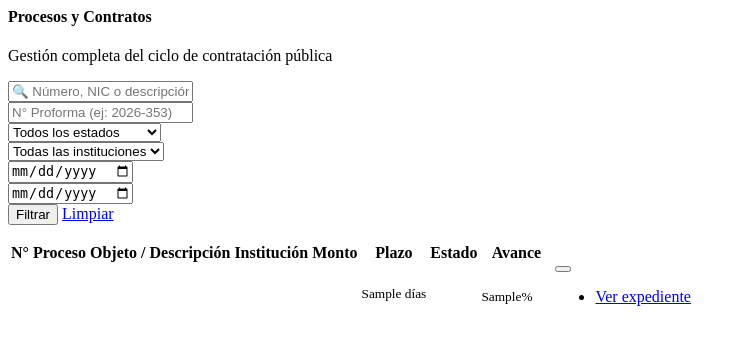
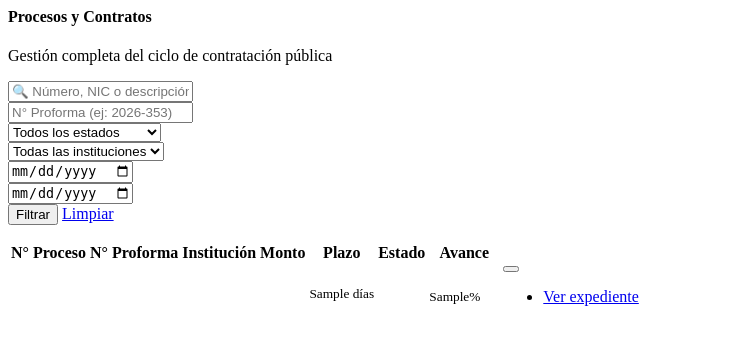
Before and after one commit to ncuenca84/sercop, a PHP site: template resources/views/procesos/index.php in a window 1280 px wide. Shown: the top 345 px of the page, without its empty margins (0-746 px from the left). Run offline with PHP 8.4, Linux system fonts and the light colour scheme; the template is opened without the code that fills it: most values are stand-ins (such as "Sample title", 1, 10 or a date in 2020); data that the repository does not hold is empty; some libraries are stand-ins or nearby versions.

Commit message:
Reemplaza columna Objeto/Descripción por N° Proforma en lista de procesos
https://claude.ai/code/session_017LJC9eNyVCeTMA4JQc61G7

```diff
--- a/app/Controllers/Web/Controllers.php
+++ b/app/Controllers/Web/Controllers.php
@@ -345,7 +345,9 @@ class ProcesosController extends BaseController
 
         $paginator  = Proceso::listar($filtros, $page);
         $instituciones = Institucion::all('nombre ASC');
-        $this->view('procesos.index', compact('paginator', 'instituciones', 'filtros') + ['title' => 'Procesos']);
+        $cfg = \Services\ProformaService::getConfig(tenantId());
+        $proformaNumeros = $cfg['proforma_numeros'] ?? [];
+        $this->view('procesos.index', compact('paginator', 'instituciones', 'filtros', 'proformaNumeros') + ['title' => 'Procesos']);
     }
 
     public function create(): void
--- a/resources/views/procesos/index.php
+++ b/resources/views/procesos/index.php
@@ -58,7 +58,7 @@
   <div class="table-responsive">
     <table class="table table-hover mb-0">
       <thead><tr>
-        <th>N° Proceso</th><th>Objeto / Descripción</th><th>Institución</th>
+        <th>N° Proceso</th><th>N° Proforma</th><th>Institución</th>
         <th>Monto</th><th>Plazo</th><th>Estado</th><th>Avance</th><th></th>
       </tr></thead>
       <tbody>
@@ -66,7 +66,7 @@
         <tr>
           <td><a href="/procesos/<?= $p['id'] ?>" class="fw-semibold text-decoration-none text-primary"><?= e($p['numero_proceso']) ?></a>
               <br><small class="text-muted"><?= formatDate($p['fecha_inicio']) ?></small></td>
-          <td><small><?= e(truncate($p['objeto_contratacion'], 60)) ?></small></td>
+          <td><?php if(!empty($proformaNumeros[$p['id']])): ?><span class="badge bg-primary"><?= e($proformaNumeros[$p['id']]) ?></span><?php else: ?><span class="text-muted small">—</span><?php endif; ?></td>
           <td><small><?= e(truncate($p['institucion_nombre'], 35)) ?></small></td>
           <td class="fw-semibold small"><?= money($p['monto_total']) ?></td>
           <td><small><?= $p['plazo_dias'] ?> días</small></td>
```
